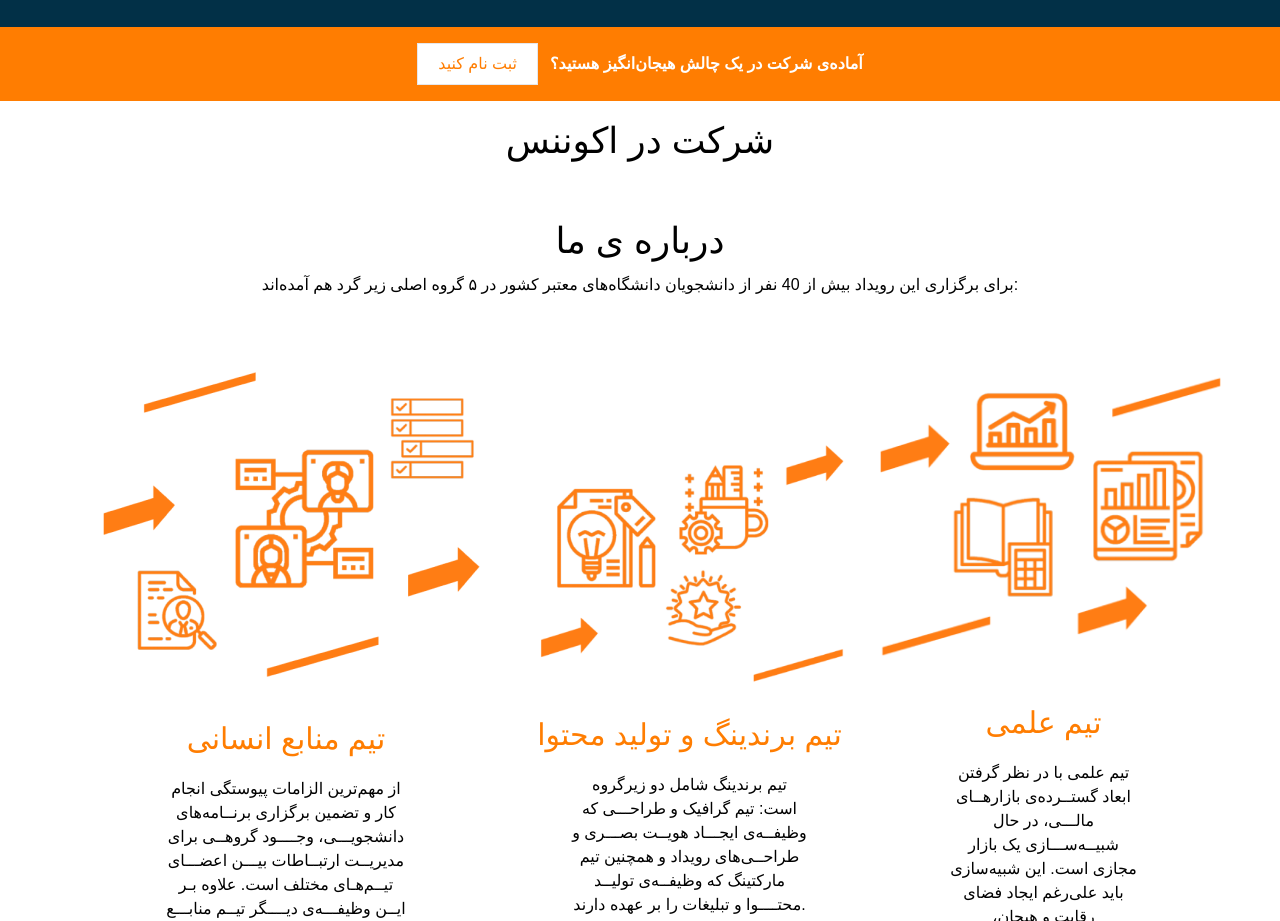
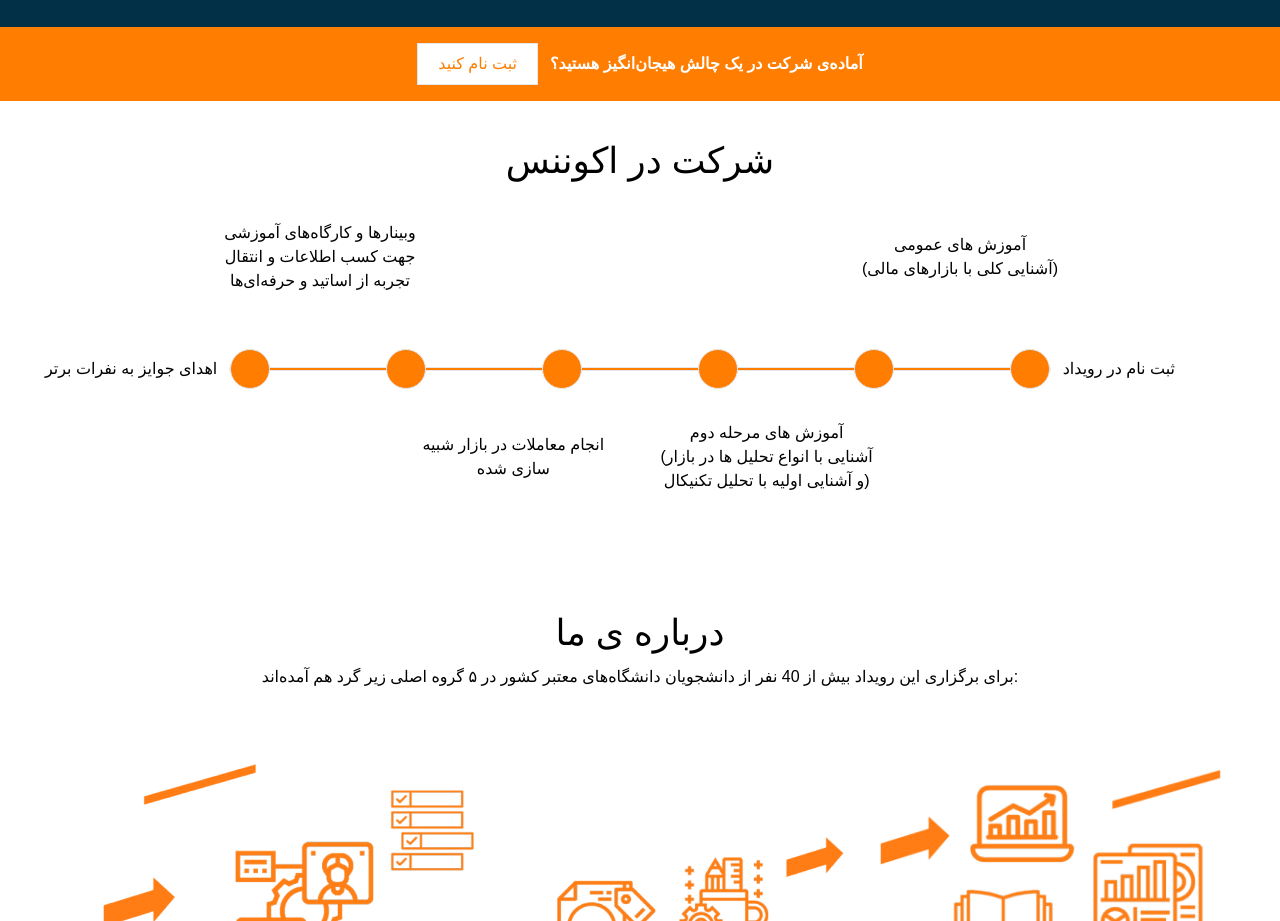
Before and after one commit to homfarnam/econense, a React (Create React App) app: page / in a window 1280 px wide. Shown: the part 2000-2921 px from the top of the page. Built offline with nearby package versions, Linux system fonts and the light colour scheme.

Commit message:
Add timeline

```diff
--- a/src/App.tsx
+++ b/src/App.tsx
@@ -16,8 +16,37 @@ function App() {
         <div>آماده‌ی شرکت در یک چالش هیجان‌انگیز هستید؟ </div>
       </div>
 
-      <div className='w-full h-full my-5'>
+      <div className='w-full h-full my-10'>
         <Title title='شرکت در اکوننس' />
+        <div className='flex items-center justify-around w-full my-10 text-center'>
+          <p className='w-1/6'>
+            وبینارها و کارگاه‌های آموزشی جهت کسب اطلاعات و انتقال تجربه از اساتید و حرفه‌ای‌ها
+          </p>
+          <div className='w-1/6'>
+            <p>آموزش های عمومی </p>
+            <span>(آشنایی کلی با بازارهای مالی)</span>
+          </div>
+        </div>
+        <div className='flex items-center justify-center w-full mt-16 '>
+          <p className='w-2/12 mx-3 text-right'>اهدای جوایز به نفرات برتر</p>
+          <div className='h-1 w-8/12 border bg-[#FF7D01] z-0 flex items-center justify-between'>
+            <div className='w-10 h-10 border bg-[#ff7d01] rounded-full  z-10' />
+            <div className='w-10 h-10 border bg-[#ff7d01] rounded-full  z-10' />
+            <div className='w-10 h-10 border bg-[#ff7d01] rounded-full  z-10' />
+            <div className='w-10 h-10 border bg-[#ff7d01] rounded-full  z-10' />
+            <div className='w-10 h-10 border bg-[#ff7d01] rounded-full  z-10' />
+            <div className='w-10 h-10 border bg-[#ff7d01] rounded-full  z-10' />
+          </div>
+          <p className='w-2/12 mx-3 text-left'>ثبت نام در رویداد</p>
+        </div>
+
+        <div className='flex items-center justify-center w-full my-10 space-x-10 text-center'>
+          <p className='w-1/6'>انجام معاملات در بازار شبیه سازی شده</p>
+          <div className='w-1/6'>
+            <p>آموزش های مرحله دوم </p>
+            <span>(آشنایی با انواع تحلیل ها در بازار و آشنایی اولیه با تحلیل تکنیکال)</span>
+          </div>
+        </div>
       </div>
 
       <div className='w-full h-full my-10'>
```
